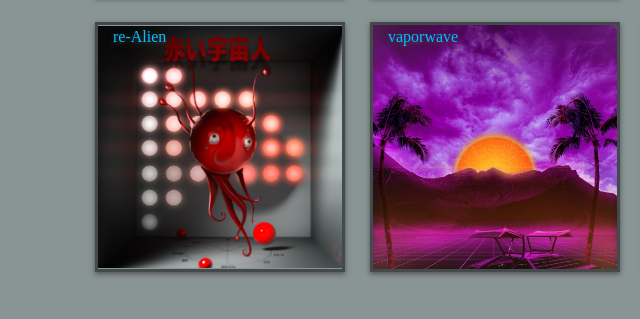
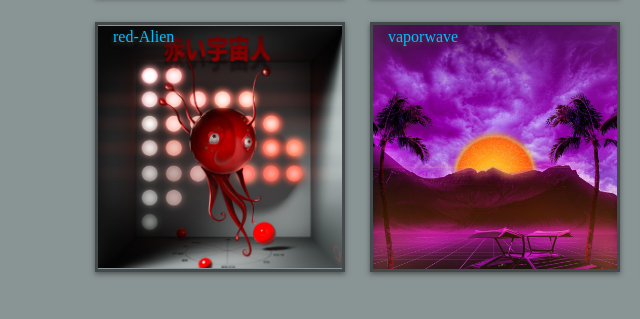
Before and after one commit to ricJ14/Bootstrap-Portfolio, a plain HTML site: page index.html in a window 1280 px wide. Shown: the part 1223-1542 px from the top of the page, 0-640 px from the left. Drawn offline with nearby package versions, Linux system fonts and the light colour scheme.

Commit message:
updated html typo

```diff
--- a/index.html
+++ b/index.html
@@ -70,7 +70,7 @@
                 <a href="#" class="col" id="hover">hoverboard</a>
                 <a href="#" class="col" id="poster">sci-fi</a>
                 <div class="w-100"></div>
-                <a href="#" class="col" id="red-alien">re-Alien</a>
+                <a href="#" class="col" id="red-alien">red-Alien</a>
                 <a href="#" class="col" id="vaporwave">vaporwave</a>
                 <a href="#" class="col" id="cover">creative</a>
                 <a href="#" class="col" id="narcissist">narcissist</a>
```
